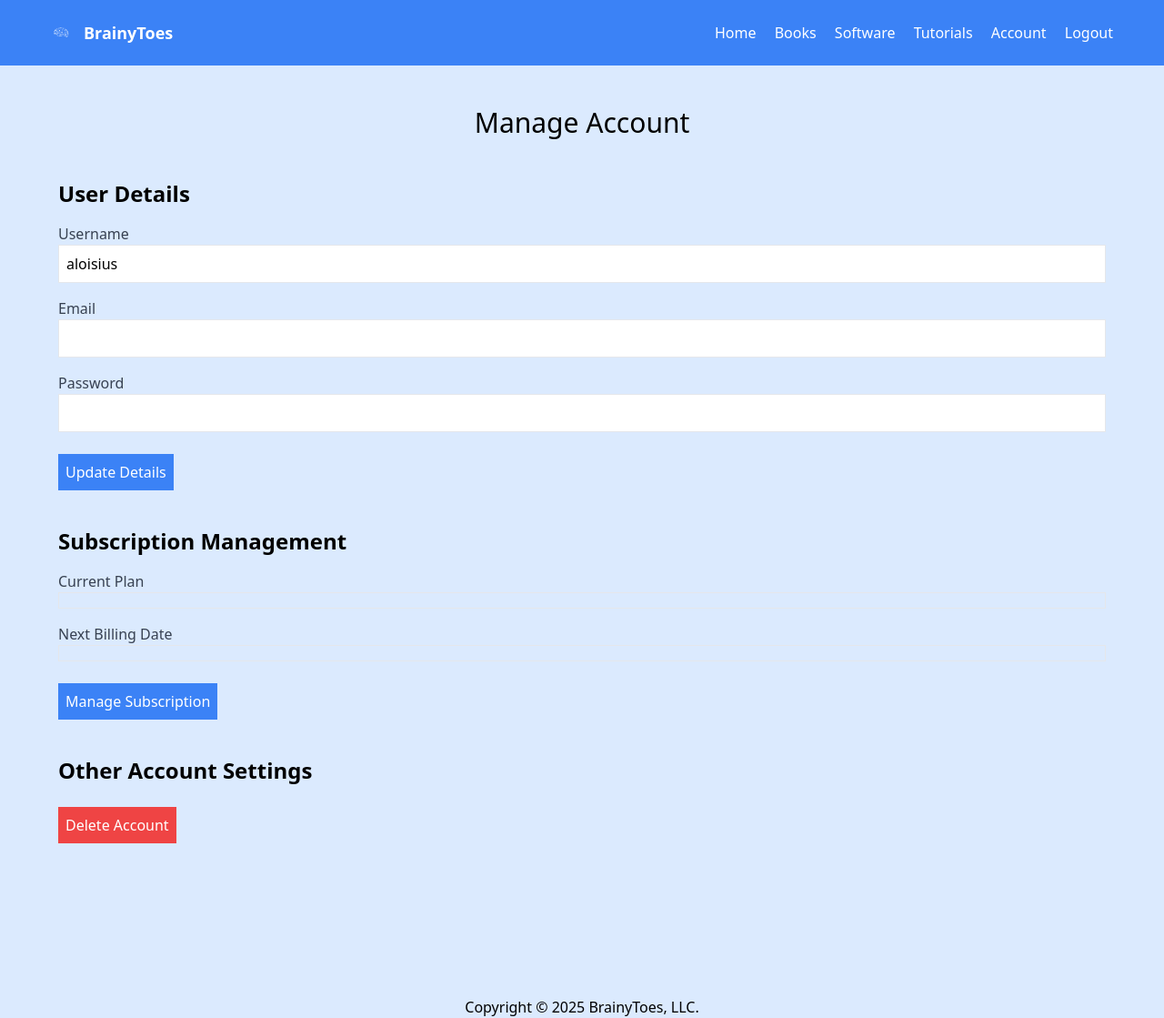
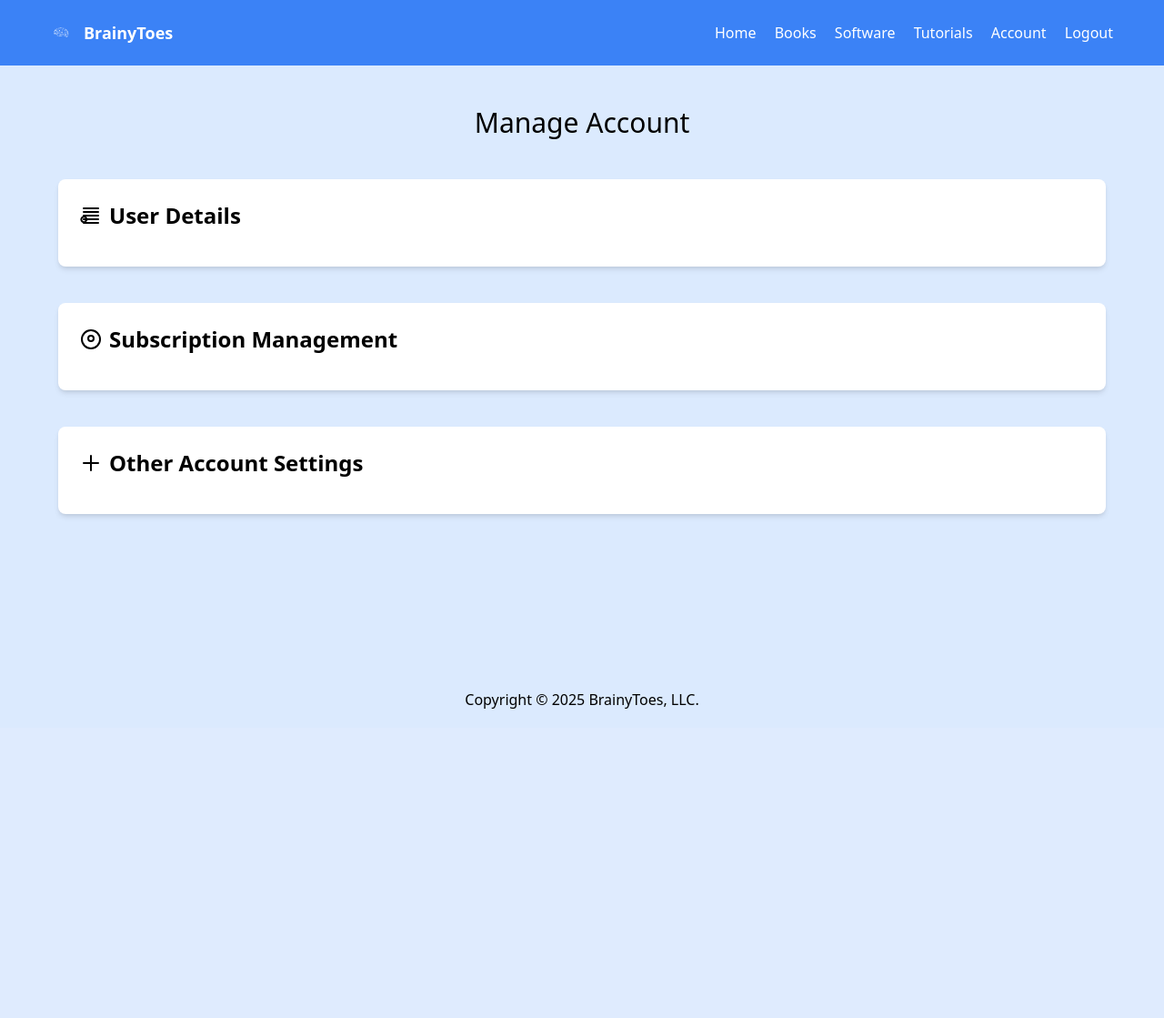
Before and after one commit to kalosius/brainytoes, a Django app: page /account/ in a window 1280 px wide. Shown: the whole page at 91% size. After the commit the page ends 779 px from the top, so only its background shows below. Run offline with Django 5.2, Linux system fonts and the light colour scheme; a user stored in the database is signed in.

Commit message:
account management

```diff
--- a/mubsapp/templates/account.html
+++ b/mubsapp/templates/account.html
@@ -15,10 +15,23 @@
        <center> <h1 style="font-size: 30px;">Manage Account</h1></center>
     </div>
 
-    <div class="container mx-auto mt-10 px-4 sm:px-6 lg:px-8"> <!-- Added container class -->
+    <div class="container mx-auto mt-10 px-4 sm:px-6 lg:px-8">
         <!-- User Details -->
-        <h2 class="text-2xl font-bold mb-4">User Details</h2>
+        <div class="bg-white shadow-md rounded-lg p-6 mb-6">
+            <h2 class="text-2xl font-bold mb-4 cursor-pointer flex items-center" onclick="toggleSection('user-details')">
+                <svg class="w-6 h-6 mr-2" fill="none" stroke="currentColor" viewBox="0 0 24 24" xmlns="http://www.w3.org/2000/svg"><path stroke-linecap="round" stroke-linejoin="round" stroke-width="2" d="M5.121 19.121A3 3 0 117.243 17l-2.122 2.121zM4 4h16M4 8h16M4 12h16M4 16h16M4 20h16"></path></svg>
+                User Details
+            </h2>
+            <div id="user-details" class="hidden">
                 <form id="user-details-form" onsubmit="updateDetails(event)">
+                    <div class="mb-4">
+                        <label for="first_name" class="block text-gray-700">First Name</label>
+                        <input type="text" id="first_name" name="first_name" class="border p-2 w-full" value="{{ user.first_name }}">
+                    </div>
+                    <div class="mb-4">
+                        <label for="last_name" class="block text-gray-700">Last Name</label>
+                        <input type="text" id="last_name" name="last_name" class="border p-2 w-full" value="{{ user.last_name }}">
+                    </div>
                     <div class="mb-4">
                         <label for="username" class="block text-gray-700">Username</label>
                         <input type="text" id="username" name="username" class="border p-2 w-full" value="{{ user.username }}">
@@ -33,12 +46,18 @@
                     </div>
                     <button type="submit" class="bg-blue-500 text-white p-2 mt-2">Update Details</button>
                 </form>
-
+            </div>
+        </div>
     </div>
 
-    <div class="container mx-auto mt-10 px-4 sm:px-6 lg:px-8"> <!-- Added container class -->
+    <div class="container mx-auto mt-10 px-4 sm:px-6 lg:px-8">
         <!-- Subscription Management -->
-        <h2 class="text-2xl font-bold mb-4">Subscription Management</h2>
+        <div class="bg-white shadow-md rounded-lg p-6 mb-6">
+            <h2 class="text-2xl font-bold mb-4 cursor-pointer flex items-center" onclick="toggleSection('subscription-management')">
+                <svg class="w-6 h-6 mr-2" fill="none" stroke="currentColor" viewBox="0 0 24 24" xmlns="http://www.w3.org/2000/svg"><path stroke-linecap="round" stroke-linejoin="round" stroke-width="2" d="M12 8c-1.657 0-3 1.343-3 3s1.343 3 3 3 3-1.343 3-3-1.343-3-3-3zM12 2a10 10 0 100 20 10 10 0 000-20z"></path></svg>
+                Subscription Management
+            </h2>
+            <div id="subscription-management" class="hidden">
                 <div class="mb-4">
                     <label class="block text-gray-700">Current Plan</label>
                     <p class="border p-2 w-full">{{ user.subscription.plan }}</p>
@@ -49,14 +68,28 @@
                 </div>
                 <button onclick="manageSubscription()" class="bg-blue-500 text-white p-2 mt-2">Manage Subscription</button>
             </div>
+        </div>
+    </div>
 
-    <div class="container mx-auto mt-10 px-4 sm:px-6 lg:px-8"> <!-- Added container class -->
+    <div class="container mx-auto mt-10 px-4 sm:px-6 lg:px-8">
         <!-- Other Account Settings -->
-        <h2 class="text-2xl font-bold mb-4">Other Account Settings</h2>
+        <div class="bg-white shadow-md rounded-lg p-6 mb-6">
+            <h2 class="text-2xl font-bold mb-4 cursor-pointer flex items-center" onclick="toggleSection('other-settings')">
+                <svg class="w-6 h-6 mr-2" fill="none" stroke="currentColor" viewBox="0 0 24 24" xmlns="http://www.w3.org/2000/svg"><path stroke-linecap="round" stroke-linejoin="round" stroke-width="2" d="M12 4v16m8-8H4"></path></svg>
+                Other Account Settings
+            </h2>
+            <div id="other-settings" class="hidden">
                 <button onclick="deleteAccount()" class="bg-red-500 text-white p-2 mt-2">Delete Account</button>
+            </div>
+        </div>
     </div>
 
     <script>
+        function toggleSection(sectionId) {
+            const section = document.getElementById(sectionId);
+            section.classList.toggle('hidden');
+        }
+
         function updateDetails(event) {
             event.preventDefault();
             // Implement details update logic here
--- a/mubsapp/templates/authentication/register.html
+++ b/mubsapp/templates/authentication/register.html
@@ -1,5 +1,5 @@
 {% extends 'base.html' %}
-{% block title %}Register Account|BrainyToes|{% endblock %}
+{% block title %}Register Account|BrainyToes{% endblock %}
 {% block content %}
 
 {% for message in messages %}
--- a/mubsapp/templates/authentication/search_results.html
+++ b/mubsapp/templates/authentication/search_results.html
@@ -1,5 +1,5 @@
 {% extends 'base.html' %}
-{% block title %}Search Results{% endblock %}
+{% block title %}Search Results|BrainyToes{% endblock %}
 {% block content %}
 {% load static %}
 <div class="container mx-auto mt-10">
```
Lines whose indentation alone changed are shown as unchanged.
